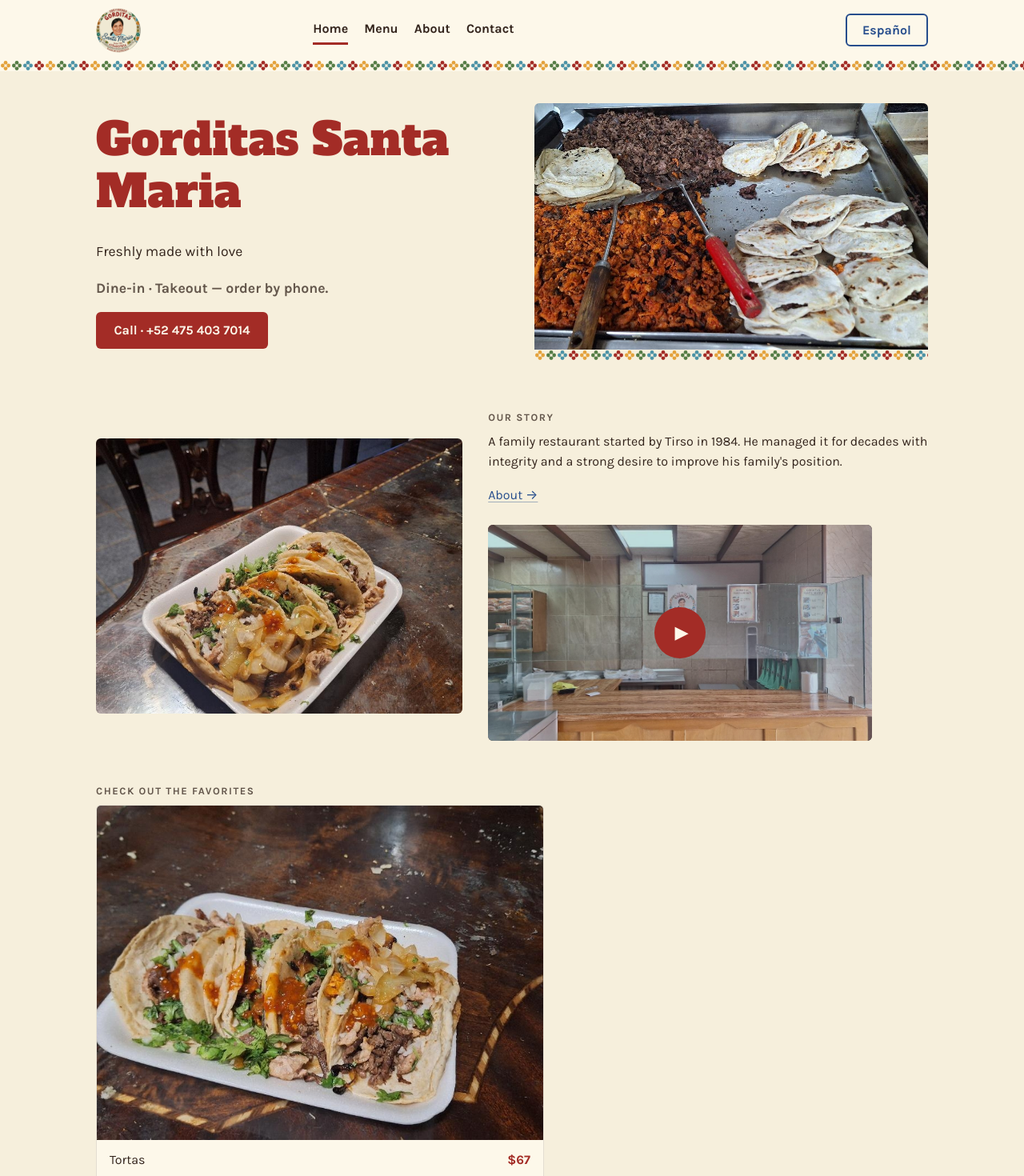
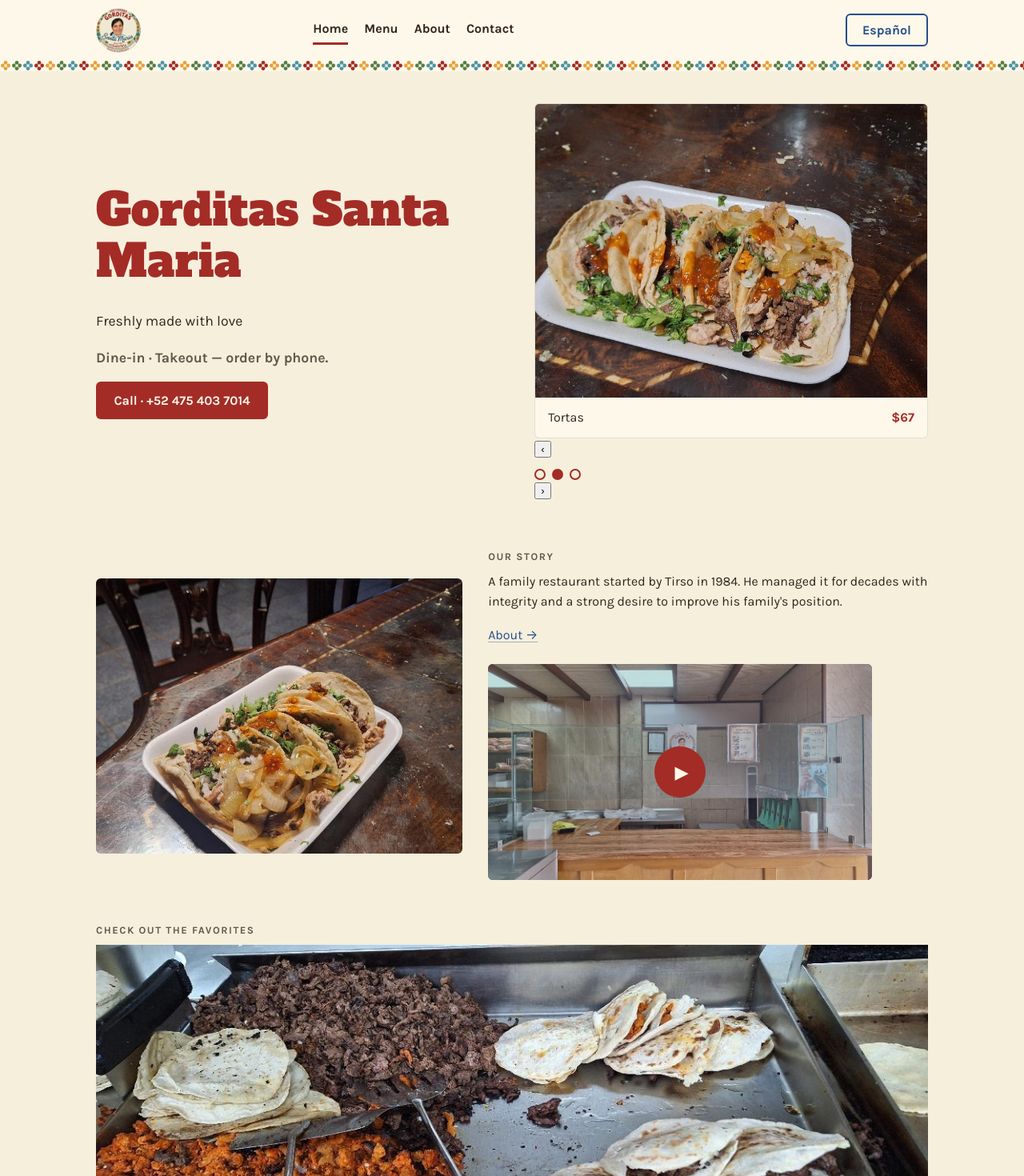
Before and after one commit to JosephMelesse/hack-website, a React (Vite) app: page / in a window 1280 px wide. Shown: the top 1470 px of the page at 80% size. Built offline with nearby package versions, Linux system fonts and the light colour scheme.

Commit message:
Home/Home.jsx: swap hero photo with featured carousel and add arrows

```diff
--- a/src/pages/Home.jsx
+++ b/src/pages/Home.jsx
@@ -42,12 +42,80 @@ function Home({ t }) {
               {t?.nav?.call} · {t?.phones?.[0]?.display}
             </a>
           </div>
-          <div className="home-hero__photo">
-            <img
-              src={heroImg}
-              alt="Fresh tortillas, al pastor, and filled gorditas on the griddle"
-            />
-            <div className="tile-divider" aria-hidden="true"></div>
+          <div className="home-hero__featured">
+            <div
+              className="home-featured__stage"
+              onMouseEnter={() => setFeatPaused(true)}
+              onMouseLeave={() => setFeatPaused(false)}
+            >
+              {featured.map((name, i) => (
+                <article
+                  className={
+                    "card home-featured__card" +
+                    (i === activeFeat ? " home-featured__card--active" : "")
+                  }
+                  key={name}
+                  aria-hidden={i !== activeFeat}
+                >
+                  <img
+                    src={FEATURED_IMGS[i % FEATURED_IMGS.length]}
+                    alt={name}
+                  />
+                  <div className="home-featured__row">
+                    <h3>{name}</h3>
+                    <span className="home-featured__price">
+                      {items.find((item) => item?.name === name)?.price}
+                    </span>
+                  </div>
+                </article>
+              ))}
+            </div>
+            {featured.length > 1 && (
+              <div
+                className="home-featured__controls"
+                onMouseEnter={() => setFeatPaused(true)}
+                onMouseLeave={() => setFeatPaused(false)}
+                onFocus={() => setFeatPaused(true)}
+                onBlur={() => setFeatPaused(false)}
+              >
+                <button
+                  type="button"
+                  className="home-featured__arrow"
+                  aria-label={
+                    featured[(activeFeat + featured.length - 1) % featured.length]
+                  }
+                  onClick={() =>
+                    setFeatIndex(
+                      (activeFeat + featured.length - 1) % featured.length
+                    )
+                  }
+                >
+                  ‹
+                </button>
+                <div className="home-featured__dots">
+                  {featured.map((name, i) => (
+                    <button
+                      type="button"
+                      key={name}
+                      className={i === activeFeat ? "is-current" : undefined}
+                      aria-label={name}
+                      aria-pressed={i === activeFeat}
+                      onClick={() => setFeatIndex(i)}
+                    />
+                  ))}
+                </div>
+                <button
+                  type="button"
+                  className="home-featured__arrow"
+                  aria-label={featured[(activeFeat + 1) % featured.length]}
+                  onClick={() =>
+                    setFeatIndex((activeFeat + 1) % featured.length)
+                  }
+                >
+                  ›
+                </button>
+              </div>
+            )}
           </div>
         </div>
       </section>
@@ -90,51 +158,13 @@ function Home({ t }) {
       <section className="home-featured">
         <div className="container">
           <h2 className="eyebrow">{t?.home?.featuredTitle}</h2>
-          <div
-            className="home-featured__stage"
-            onMouseEnter={() => setFeatPaused(true)}
-            onMouseLeave={() => setFeatPaused(false)}
-          >
-            {featured.map((name, i) => (
-              <article
-                className={
-                  "card home-featured__card" +
-                  (i === activeFeat ? " home-featured__card--active" : "")
-                }
-                key={name}
-                aria-hidden={i !== activeFeat}
-              >
-                <img
-                  src={FEATURED_IMGS[i % FEATURED_IMGS.length]}
-                  alt={name}
-                />
-                <div className="home-featured__row">
-                  <h3>{name}</h3>
-                  <span className="home-featured__price">
-                    {items.find((item) => item?.name === name)?.price}
-                  </span>
-                </div>
-              </article>
-            ))}
+          <div className="home-featured__photo">
+            <img
+              src={heroImg}
+              alt="Fresh tortillas, al pastor, and filled gorditas on the griddle"
+            />
+            <div className="tile-divider" aria-hidden="true"></div>
           </div>
-          {featured.length > 1 && (
-            <div
-              className="home-featured__dots"
-              onFocus={() => setFeatPaused(true)}
-              onBlur={() => setFeatPaused(false)}
-            >
-              {featured.map((name, i) => (
-                <button
-                  type="button"
-                  key={name}
-                  className={i === activeFeat ? "is-current" : undefined}
-                  aria-label={name}
-                  aria-pressed={i === activeFeat}
-                  onClick={() => setFeatIndex(i)}
-                />
-              ))}
-            </div>
-          )}
           <Link className="home-featured__more" to="/menu">
             {t?.menu?.title} →
           </Link>
```
